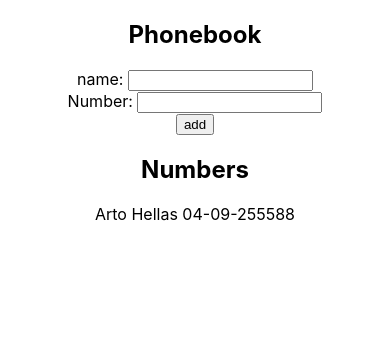
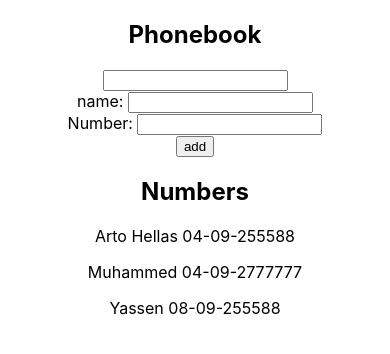
Before and after one commit to m-aljamal/fullstackopen, a React (Create React App) app in the folder part_2/phonebook/: page / in a window 390 px wide. Shown: the top 354 px of the page. Built offline with nearby package versions, Linux system fonts and the light colour scheme.

Commit message:
the phonebook step 4

```diff
--- a/part_2/phonebook/src/App.js
+++ b/part_2/phonebook/src/App.js
@@ -5,14 +5,16 @@ import Person from "./components/Person";
 function App() {
   const [persons, setPersons] = useState([
     { name: "Arto Hellas", number: "04-09-255588" },
+    { name: "Muhammed", number: "04-09-2777777" },
+    { name: "Yassen", number: "08-09-255588" },
   ]);
   const [formData, setFormData] = useState({ name: "", number: "" });
-  // const [newNumber, setNewNumber] = useState("");
+
   const { name, number } = formData;
   const handleChange = (e) => {
     setFormData({ ...formData, [e.target.name]: e.target.value });
   };
-
+  const [serchName, setSerchName] = useState([]);
   const handleSubmit = (e) => {
     e.preventDefault();
     const checkName = persons.find(
@@ -24,9 +26,17 @@ function App() {
     setFormData({ name: "", number: "" });
   };
 
+  const handleSerch = (e) => {
+    const serchName = persons.filter((per) =>
+      per.name.toLowerCase().includes(e.target.value.toLowerCase())
+    );
+    serchName && setSerchName(serchName);
+  };
+
   return (
     <div className="App">
       <h2>Phonebook</h2>
+      <input type="text" onChange={handleSerch} />
       <form onSubmit={handleSubmit}>
         <div>
           name:{" "}
@@ -46,8 +56,12 @@ function App() {
         </div>
       </form>
       <h2>Numbers</h2>
-      {persons &&
-        persons.map((person) => <Person key={person.name} person={person} />)}
+      {serchName.length > 0
+        ? serchName.map((person) => (
+            <Person key={person.name} person={person} />
+          ))
+        : persons &&
+          persons.map((person) => <Person key={person.name} person={person} />)}
     </div>
   );
 }
```
